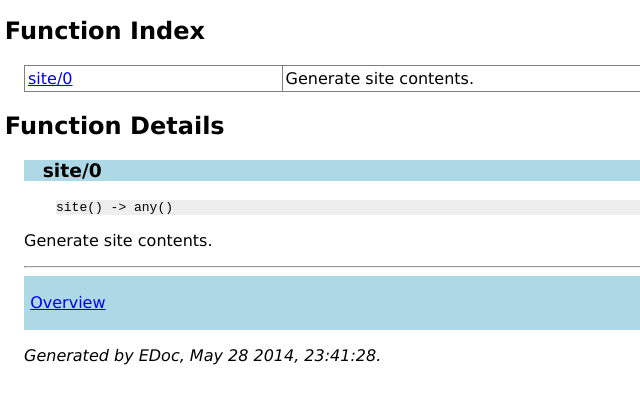
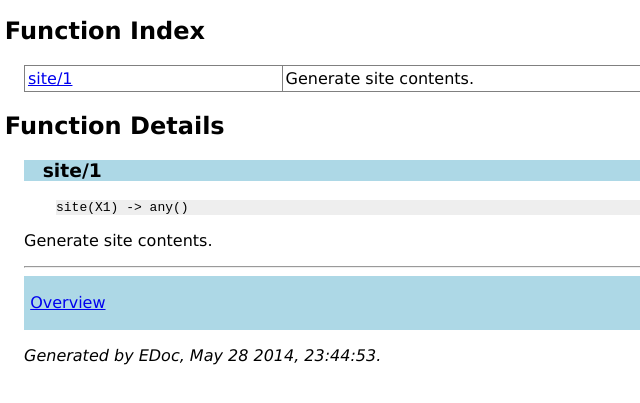
Before and after one commit to StoneCypher/ex_htstub_deployable, a plain HTML site: page doc/ex_htstub_deployable.html in a window 1280 px wide. Shown: the part 205-608 px from the top of the page, 0-640 px from the left. Drawn offline with Linux system fonts and the light colour scheme.

Commit message:
workable

```diff
--- a/doc/ex_htstub_deployable.html
+++ b/doc/ex_htstub_deployable.html
@@ -14,18 +14,18 @@
 
 
 <h2><a name="index">Function Index</a></h2>
-<table width="100%" border="1" cellspacing="0" cellpadding="2" summary="function index"><tr><td valign="top"><a href="#site-0">site/0</a></td><td>Generate site contents.</td></tr>
+<table width="100%" border="1" cellspacing="0" cellpadding="2" summary="function index"><tr><td valign="top"><a href="#site-1">site/1</a></td><td>Generate site contents.</td></tr>
 </table>
 
 <h2><a name="functions">Function Details</a></h2>
 
-<h3 class="function"><a name="site-0">site/0</a></h3>
+<h3 class="function"><a name="site-1">site/1</a></h3>
 <div class="spec">
-<p><tt>site() -&gt; any()</tt></p>
+<p><tt>site(X1) -&gt; any()</tt></p>
 </div><p>Generate site contents.</p>
 <hr>
 
 <div class="navbar"><a name="#navbar_bottom"></a><table width="100%" border="0" cellspacing="0" cellpadding="2" summary="navigation bar"><tr><td><a href="overview-summary.html" target="overviewFrame">Overview</a></td><td><a href="http://www.erlang.org/"><img src="erlang.png" align="right" border="0" alt="erlang logo"></a></td></tr></table></div>
-<p><i>Generated by EDoc, May 28 2014, 23:41:28.</i></p>
+<p><i>Generated by EDoc, May 28 2014, 23:44:53.</i></p>
 </body>
 </html>
```
Also changed, not shown: doc/overview-summary.html (+1 -1 lines), 1 other file.
